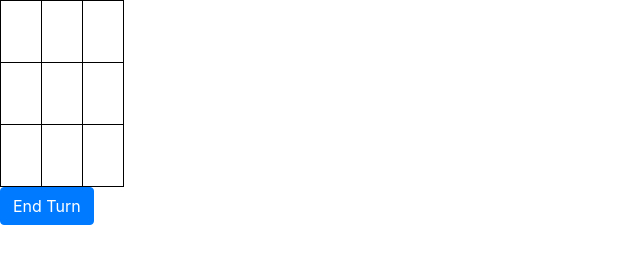
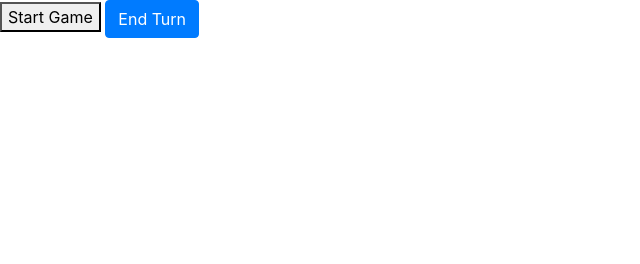
Before and after one commit to gregkrieger/TIC-TAC-TOE, a plain HTML site: page index.html in a window 1280 px wide. Shown: the whole page, without its empty margins (0-640 px from the left). Drawn offline with nearby package versions, Linux system fonts and the light colour scheme.

Commit message:
Have logic for gameitself

```diff
--- a/index.html
+++ b/index.html
@@ -9,7 +9,7 @@
     <title>Tic Tac Toe</title>
 </head>
 <body>
-
+    <button onclick="GameBoard.appendTable()">Start Game</button>
 </body>
 <script src="https://ajax.googleapis.com/ajax/libs/jquery/3.6.0/jquery.min.js"></script>
 <script src="https://code.jquery.com/jquery-3.3.1.slim.min.js" integrity="sha384-q8i/X+965DzO0rT7abK41JStQIAqVgRVzpbzo5smXKp4YfRvH+8abtTE1Pi6jizo" crossorigin="anonymous"></script>
--- a/script.js
+++ b/script.js
@@ -25,7 +25,7 @@ only render to dom no logic */
 //so maybe empty array, loop through gameboard update array on each turn or players directly
 //https://stackoverflow.com/questions/7545641/how-to-create-multidimensional-array
 //don't even need buttons players can just type x or o
-const GameBoard = ((position, move) => {
+const GameBoard = (() => {
 
     /**Create the gameboard initially with Jquery,
      * loop over the gameboard and push it into
@@ -55,7 +55,7 @@ const GameBoard = ((position, move) => {
       </tr>
     </tbody>
     </table>`
-    let appendTable = $("body").append(table);
+    function appendTable(){$("body").append(table);}
     //to add dom elements to array var newArr = $(element).toArray(); and then to do something with it $.each(newArr, function(i, val){console.log(val.innerHTML)})
      const myGameBoard = Array();
 
@@ -66,7 +66,7 @@ const GameBoard = ((position, move) => {
      */
 
 
-      $("button").on("click", function(event){
+      $("button.btn btn-primary").on("click", function(event){
         // makeMove(this);
         makeMove(this);
     });
@@ -103,7 +103,7 @@ const GameBoard = ((position, move) => {
 
     };
 })();
-GameBoard.appendTable;
+// GameBoard.appendTable;
 const displayController = (() =>{
   /**Use Jquery to create a controller
    * These controllers will be returned
```
